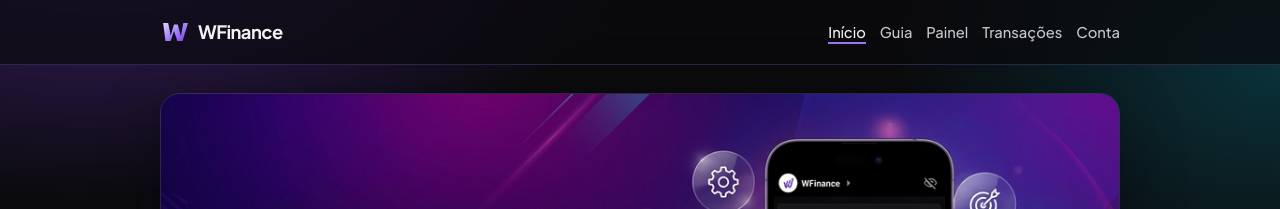
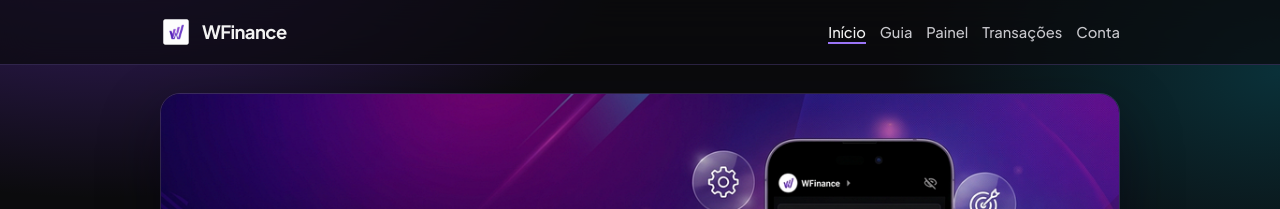
Before and after one commit to wrodriguesjr/WFinanceDocs, a Jekyll site: the page built from docs/index.html, in a window 1280 px wide. Shown: the top 209 px of the page. Built offline with Jekyll 4.4.1, drawn with Linux system fonts in a browser that asks for light colours.

```diff
--- a/docs/_includes/header.html
+++ b/docs/_includes/header.html
@@ -1,16 +1,12 @@
 <header class="wf-header">
   <div class="wf-header-inner">
     <a class="wf-brand" href="{{ '/' | relative_url }}">
-      <svg class="wf-logo" viewBox="0 0 40 40" aria-hidden="true">
-        <defs>
-          <linearGradient id="wfLogoGrad" x1="0" y1="0" x2="1" y2="1">
-            <stop offset="0%" stop-color="#E9D5FF"/>
-            <stop offset="45%" stop-color="#A78BFA"/>
-            <stop offset="100%" stop-color="#7C3AED"/>
-          </linearGradient>
-        </defs>
-        <path fill="url(#wfLogoGrad)" d="M4.5 7h7.2l3.6 18.4L20 9.2h5.4l4.5 16.9L33.3 7H40L32.2 33h-7.4L20 18.6 15.2 33H7.8L4.5 7z"/>
-      </svg>
+      <img
+        class="wf-logo"
+        src="{{ '/assets/images/favicon.png' | relative_url }}"
+        width="32"
+        height="32"
+        alt="">
       <span>WFinance</span>
     </a>
 
--- a/docs/assets/css/wfinance.css
+++ b/docs/assets/css/wfinance.css
@@ -98,8 +98,10 @@ a:hover {
 }
 
 .wf-logo {
-  width: 28px;
-  height: 28px;
+  width: 32px;
+  height: 32px;
+  border-radius: 8px;
+  display: block;
 }
 
 .wf-nav {
```
